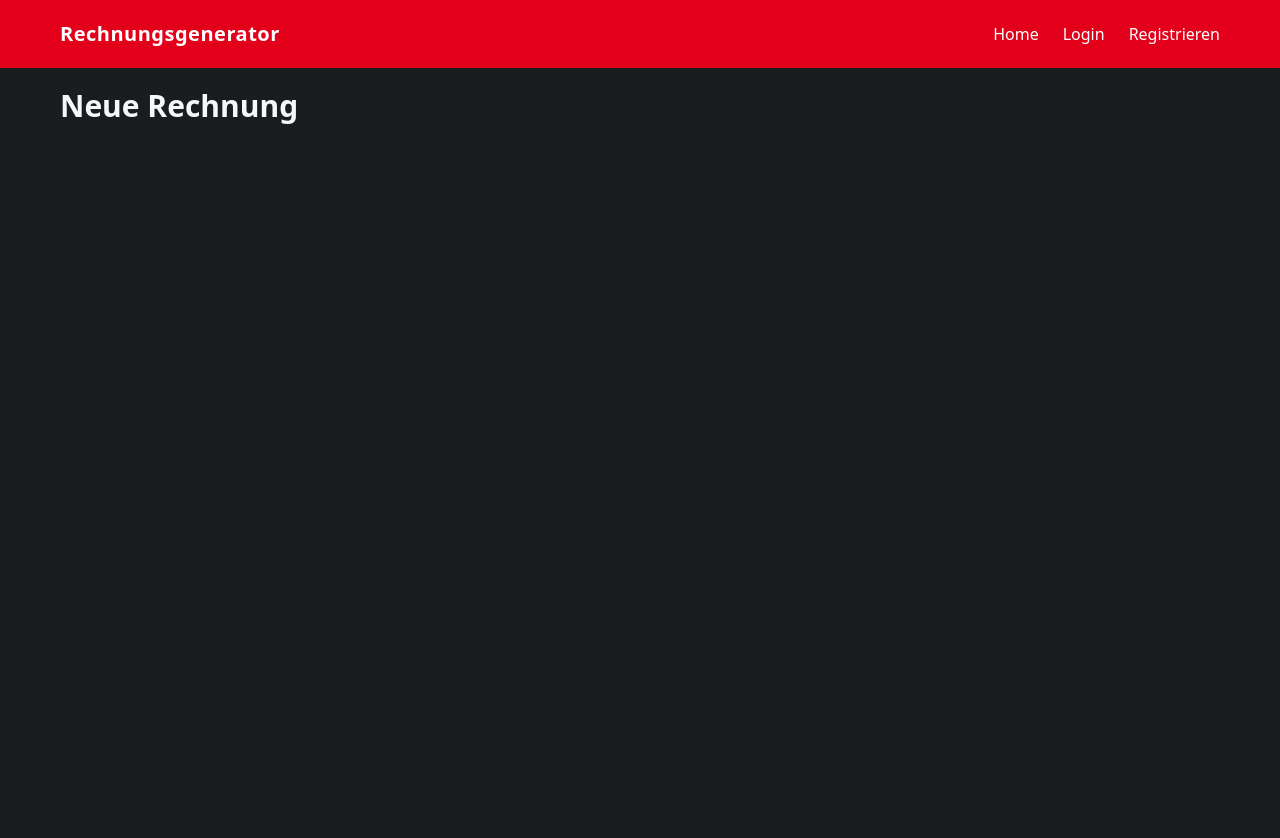
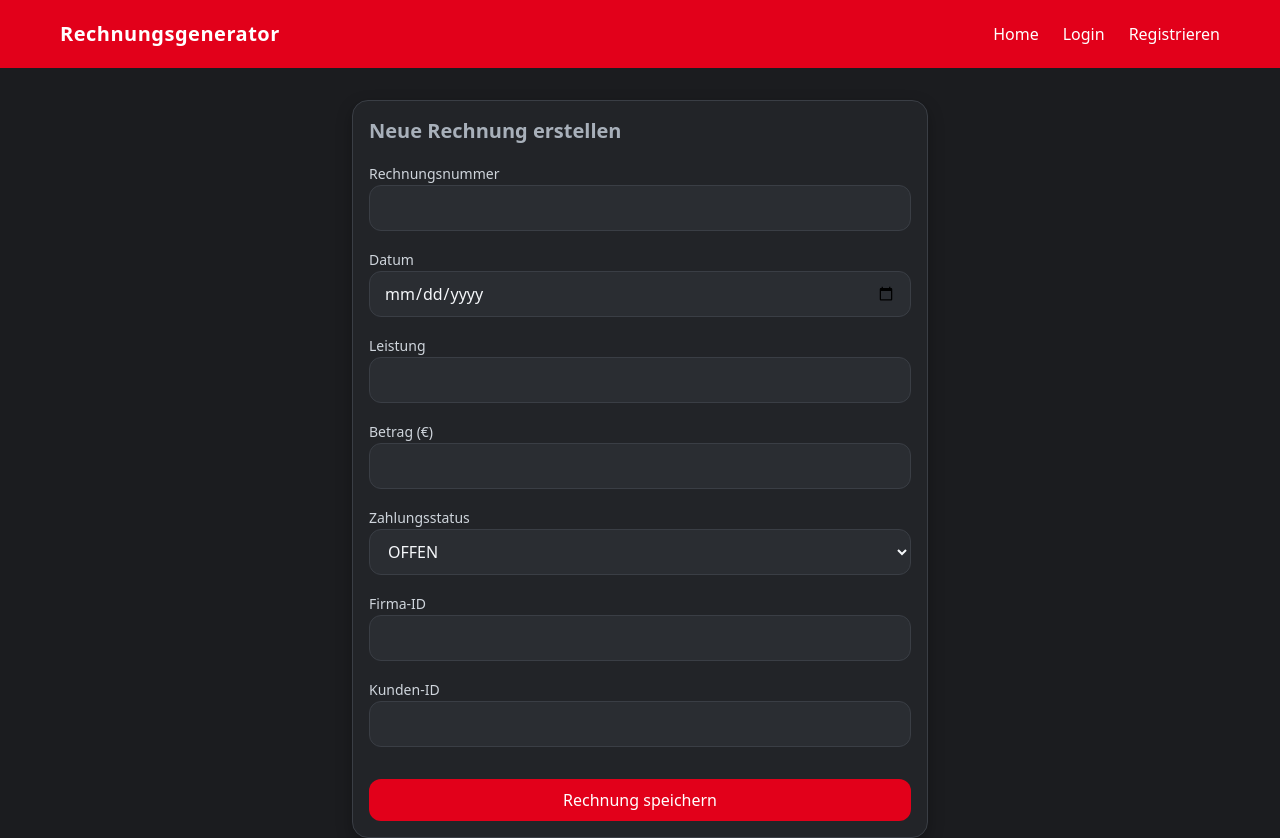
Before and after one commit to daincoding/fiprojekt, a React (Vite) app in the folder frontend/: page /rechnung-neu in a window 1280 px wide. Before the commit the page ends 800 px from the top, so only its background shows below. Built offline with nearby package versions, Linux system fonts and the light colour scheme.

Commit message:
dominik_day3

```diff
--- a/frontend/src/pages/NeueRechnung.jsx
+++ b/frontend/src/pages/NeueRechnung.jsx
@@ -1,7 +1,149 @@
-export default function NeueRechnung() {
+import { useState } from 'react';
+
+function NeueRechnung() {
+    const [formData, setFormData] = useState({
+        rechnungsnummer: '',
+        datum: '',
+        leistung: '',
+        betrag: '',
+        zahlungsstatus: 'OFFEN',
+        firmaId: '',
+        kundeId: ''
+    });
+
+    const handleChange = (e) => {
+        const { name, value } = e.target;
+        setFormData(prev => ({ ...prev, [name]: value }));
+    };
+
+    const handleSubmit = async (e) => {
+        e.preventDefault();
+        // Bereited die Daten für das Backend vor
+        const payload = {
+            rechnungsnummer: formData.rechnungsnummer,
+            datum: formData.datum,
+            leistung: formData.leistung,
+            betrag: parseFloat(formData.betrag),
+            zahlungsstatus: formData.zahlungsstatus,
+            firma: { id: parseInt(formData.firmaId) },
+            kunde: { id: parseInt(formData.kundeId) }
+        };
+        // sendet die Daten per fetch an den Spring Boot-Endpunkt
+        try {
+            const response = await fetch('http://localhost:8080/api/invoices', {
+                method: 'POST',
+                headers: { 'Content-Type': 'application/json' },
+                body: JSON.stringify(payload)
+            });
+
+            if (!response.ok) throw new Error('Fehler beim Speichern');
+            // Antwort wird als JSON gelesen und im Browser angezeigt
+            const result = await response.json();
+            console.log('Rechnung gespeichert:', result);
+            alert('Rechnung erfolgreich erstellt!');
+        } catch (error) {
+            console.error(error);
+            alert('Fehler beim Speichern');
+        }
+    };
+
     return (
-        <div className="container-page">
-            <h1 className="text-3xl font-bold">Neue Rechnung</h1>
+        <div className="card max-w-xl mx-auto mt-8">
+            <h2 className="text-xl font-semibold mb-4 text-muted">Neue Rechnung erstellen</h2>
+            <form onSubmit={handleSubmit} className="space-y-4">
+
+                <div>
+                    <label className="form-label">Rechnungsnummer</label>
+                    <input
+                        type="text"
+                        name="rechnungsnummer"
+                        value={formData.rechnungsnummer}
+                        onChange={handleChange}
+                        className="input"
+                        required
+                    />
+                </div>
+
+                <div>
+                    <label className="form-label">Datum</label>
+                    <input
+                        type="date"
+                        name="datum"
+                        value={formData.datum}
+                        onChange={handleChange}
+                        className="input"
+                        required
+                    />
+                </div>
+
+                <div>
+                    <label className="form-label">Leistung</label>
+                    <input
+                        type="text"
+                        name="leistung"
+                        value={formData.leistung}
+                        onChange={handleChange}
+                        className="input"
+                    />
+                </div>
+
+                <div>
+                    <label className="form-label">Betrag (€)</label>
+                    <input
+                        type="number"
+                        step="0.01"
+                        name="betrag"
+                        value={formData.betrag}
+                        onChange={handleChange}
+                        className="input text-money"
+                        required
+                    />
+                </div>
+
+                <div>
+                    <label className="form-label">Zahlungsstatus</label>
+                    <select
+                        name="zahlungsstatus"
+                        value={formData.zahlungsstatus}
+                        onChange={handleChange}
+                        className="select"
+                    >
+                        <option value="OFFEN">OFFEN</option>
+                        <option value="BEZAHLT">BEZAHLT</option>
+                        <option value="STORNIERT">STORNIERT</option>
+                    </select>
+                </div>
+
+                <div>
+                    <label className="form-label">Firma-ID</label>
+                    <input
+                        type="number"
+                        name="firmaId"
+                        value={formData.firmaId}
+                        onChange={handleChange}
+                        className="input"
+                        required
+                    />
+                </div>
+
+                <div>
+                    <label className="form-label">Kunden-ID</label>
+                    <input
+                        type="number"
+                        name="kundeId"
+                        value={formData.kundeId}
+                        onChange={handleChange}
+                        className="input"
+                        required
+                    />
+                </div>
+
+                <button type="submit" className="btn btn-primary w-full mt-4">
+                    Rechnung speichern
+                </button>
+            </form>
         </div>
     );
 }
+
+export default NeueRechnung;
```
Also changed, not shown: 1 other file (tests, documents, lock files or other folders).
